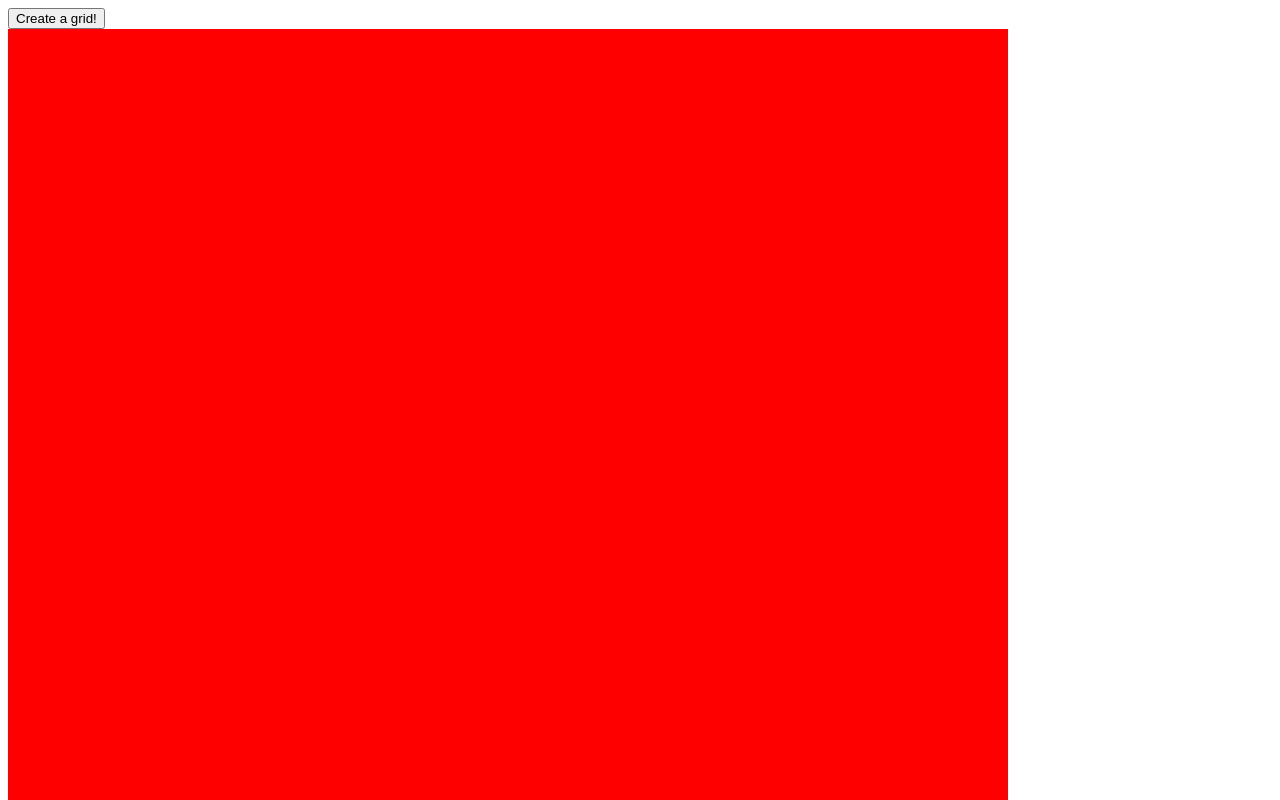
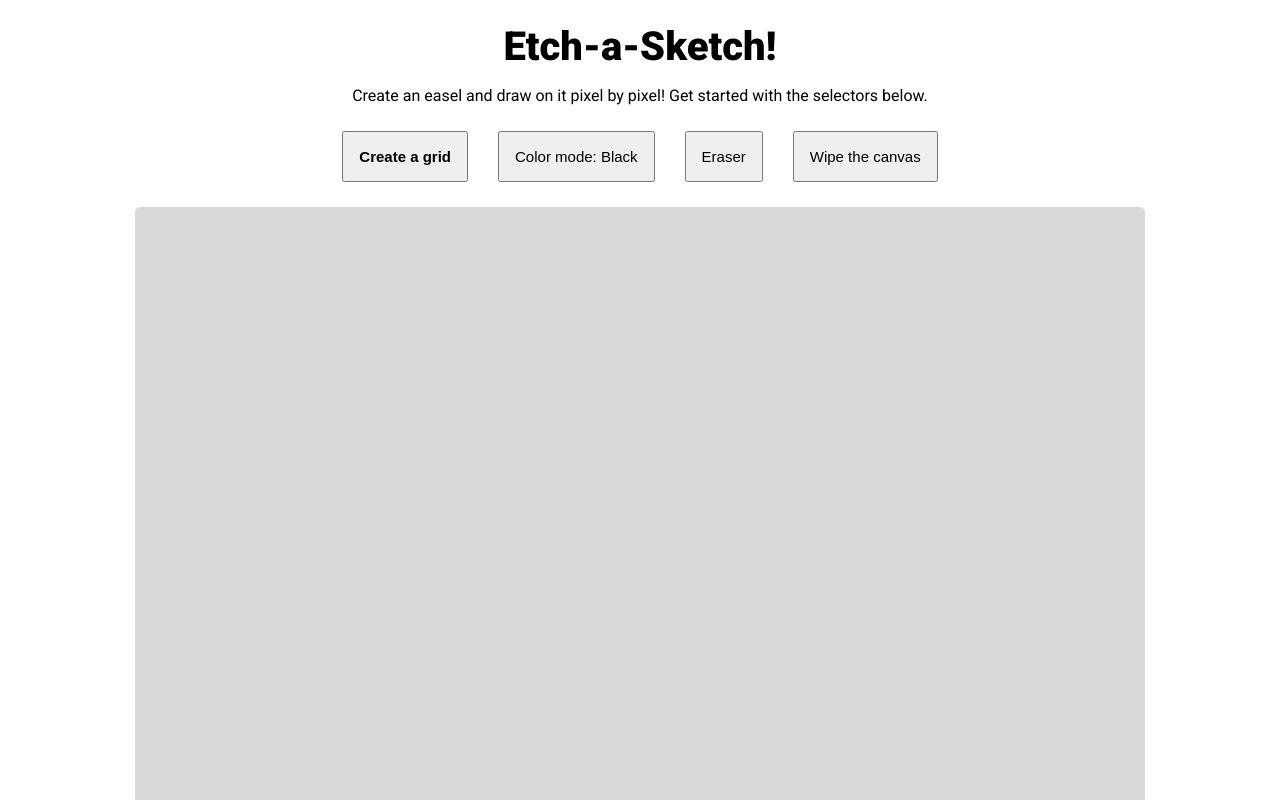
Before and after one commit to KeenanLukeOM/odin-etch-a-sketch, a plain HTML site: page index.html in a window 1280 px wide. Shown: the top 800 px of the page. Drawn offline with Linux system fonts and the light colour scheme.

Commit message:
Basic CSS

```diff
--- a/index.html
+++ b/index.html
@@ -5,10 +5,25 @@
     <meta name="viewport" content="width=device-width, initial-scale=1.0">
     <title>Etch-a-Sketch!</title>
     <link rel="stylesheet" href="styles.css">
+    <link rel="preconnect" href="https://fonts.googleapis.com">
+<link rel="preconnect" href="https://fonts.gstatic.com" crossorigin>
+<link href="https://fonts.googleapis.com/css2?family=Roboto:ital,wght@0,100;0,300;0,400;0,500;0,700;0,900;1,100;1,300;1,400;1,500;1,700;1,900&display=swap" rel="stylesheet">
     <script src="javascript.js" defer></script>
 </head>
 <body>
-    <button id="createGridButton">Create a grid!</button>
+    <div id="header">
+        <h1 class="title">Etch-a-Sketch!</h1>
+        <p class="createText">Create an easel and draw on it pixel by pixel! Get started with the selectors below.</p>
+        <div id="optionsWindow">
+            <button id="createGridButton" class="button">Create a grid</button>
+            <button id="colorModeButton" class="button" class="button">Color mode: Black</button>
+            <button id="eraserButton" class="button">Eraser</button>
+            <button id="wipeCanvasButton" class="button">Wipe the canvas</button>
+        </div>
+    </div>
     <div id="squaresContainer"></div>
+    <div id="footer">
+        <p>Built with love by <a href="https://github.com/KeenanLukeOM" target="_blank">0xKLOM</a>. Find this project on <a href="https://github.com/KeenanLukeOM/odin-etch-a-sketch" target="_blank">Github</a>.</p>
+    </div>
 </body>
 </html>
--- a/javascript.js
+++ b/javascript.js
@@ -2,8 +2,12 @@
 
 const squaresContainer = document.querySelector("#squaresContainer");
 
-let allSquares = document.querySelectorAll(".box")
-let allRows = document.querySelectorAll(".row")
+// Initially declares squares and rows
+let allSquares
+let allRows
+
+// Executes gridPopup function when create grid button clicked
+document.querySelector("#createGridButton").onclick = gridPopup
 
 function generateSquares(gridNumber) {
     // Create number of rows equal to user provided grid number
@@ -16,7 +20,7 @@ function generateSquares(gridNumber) {
         // Create number of boxes equal to user provided grid number
         for (let j = 0; j < gridNumber; j++) {
 
-            // Create and ssign the box class, append to the row
+            // Create and assign the box class, append to the row
             const box = document.createElement("div");
             box.className = "box"
             row.appendChild(box)
@@ -34,14 +38,11 @@ function generateSquares(gridNumber) {
 )})
 }
 
-
-
-
 function gridPopup() {
     // Asks user for a grid number
     let response = prompt("How big would you like your grid? Enter a value between 1 - 100!", 64)
 
-    // Checks for valid number, if true, deletes previous canvas and rerun generateSquares with user supplied value
+    // Checks for valid number, deletes previous canvas and rerun generateSquares with user supplied value
     if (response <= 100 && response > 0){
         console.log(response)
         allRows = document.querySelectorAll(".row")
@@ -54,6 +55,3 @@ function gridPopup() {
     }
 
 }
-
-// Executes gridPopup function when creation button clicked
-document.querySelector("#createGridButton").onclick = gridPopup
--- a/styles.css
+++ b/styles.css
@@ -1,14 +1,56 @@
-#squaresContainer {
-    background-color: red;
+body {
     display: flex;
     flex-direction: column;
-    justify-content: stretch;
-    align-content: stretch;
+    align-items: center;
+    font-family: roboto, sans-serif;
+}
+
+.title {
+    font-weight: 900;
+    font-size: 40px;
+}
+
+#squaresContainer {
+    background-color: rgb(218, 218, 218);
+    display: flex;
+    flex-direction: column;
     width: 1000px;
     height: 1000px;
+    padding: 5px;
+    border-radius: 5px;
 }
+
+#header {
+    display: flex;
+    flex-direction: column;
+    align-items: center;
+
+}
+
+#optionsWindow {
+    display: flex;
+    margin: 10px;
+}
+
 #createGridButton {
-    display: flex;
+    font-weight: 700;
+}
+
+#footer {
+    margin: 40px;
+    font-weight: 900;
+}
+
+.title {
+    margin-top: 15px;
+    margin-bottom: 0px;
+}
+
+.button {
+    padding: 15px;
+    margin: 15px;
+    margin-top: 0px;
+    font-size: 15px;
 }
 
 .row {
@@ -17,11 +59,10 @@
 }
 
 .box {
-    background-color: green;
     flex: 1 1 auto;
 }
 
 .boxOn {
-    background-color: yellow;
+    background-color: rgb(0, 0, 0);
     flex: 1 1 auto;
 }
```
